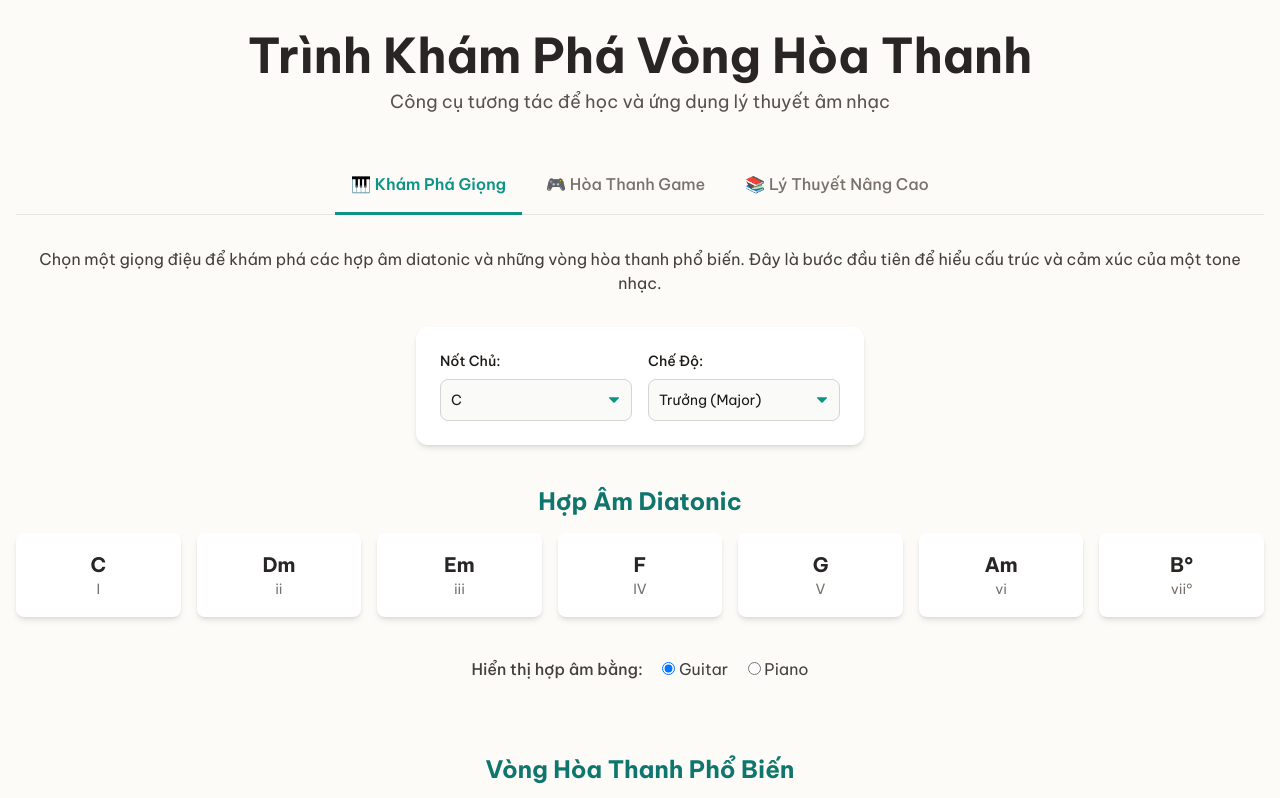
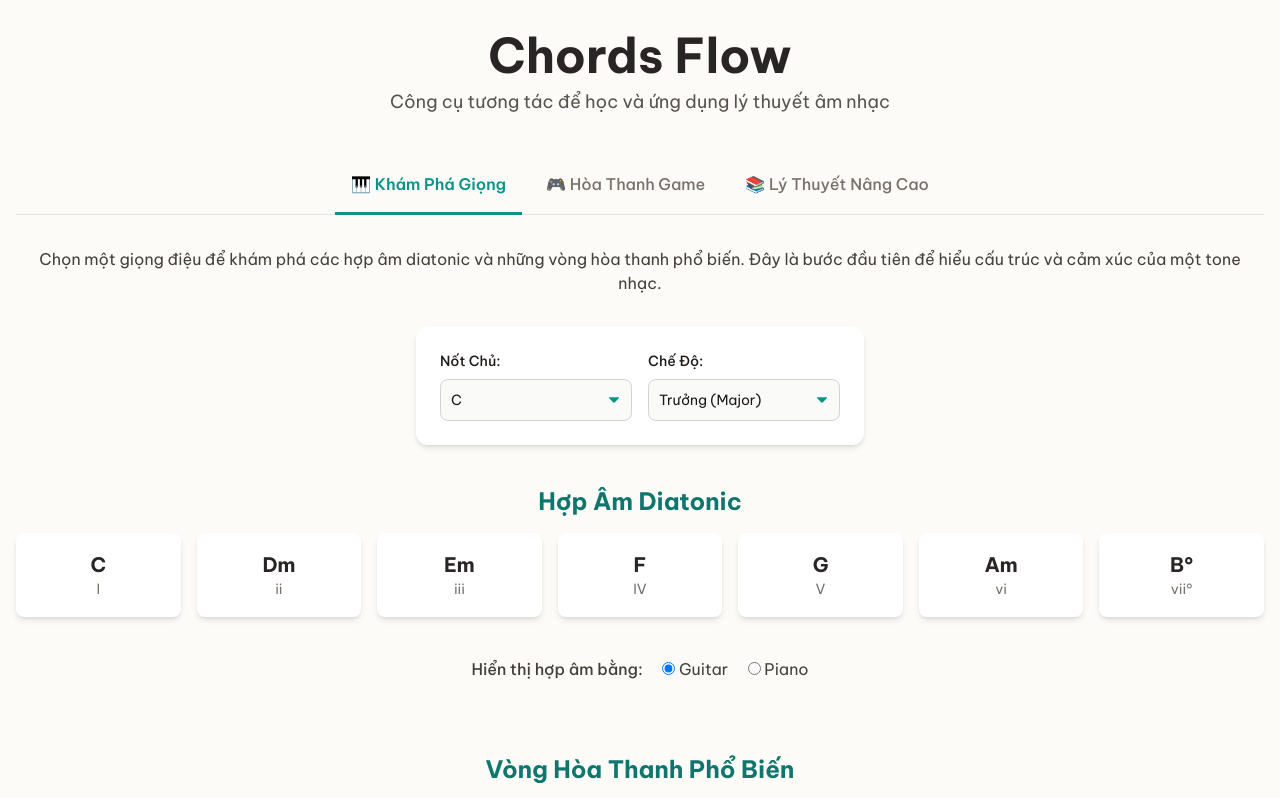
Before and after one commit to DuongPham112/chordsflow, a plain HTML site: page index.html in a window 1280 px wide. Shown: the top 798 px of the page. Drawn offline with nearby package versions, Linux system fonts and the light colour scheme.

Commit message:
Update index.html

```diff
--- a/index.html
+++ b/index.html
@@ -53,7 +53,7 @@
 <body>
     <div class="container mx-auto max-w-7xl px-4 py-8">
         <header class="text-center mb-10">
-            <h1 class="text-4xl md:text-5xl font-bold text-stone-800">Trình Khám Phá Vòng Hòa Thanh</h1>
+            <h1 class="text-4xl md:text-5xl font-bold text-stone-800">Chords Flow</h1>
             <p class="mt-2 text-lg text-stone-600">Công cụ tương tác để học và ứng dụng lý thuyết âm nhạc</p>
         </header>
 
```
